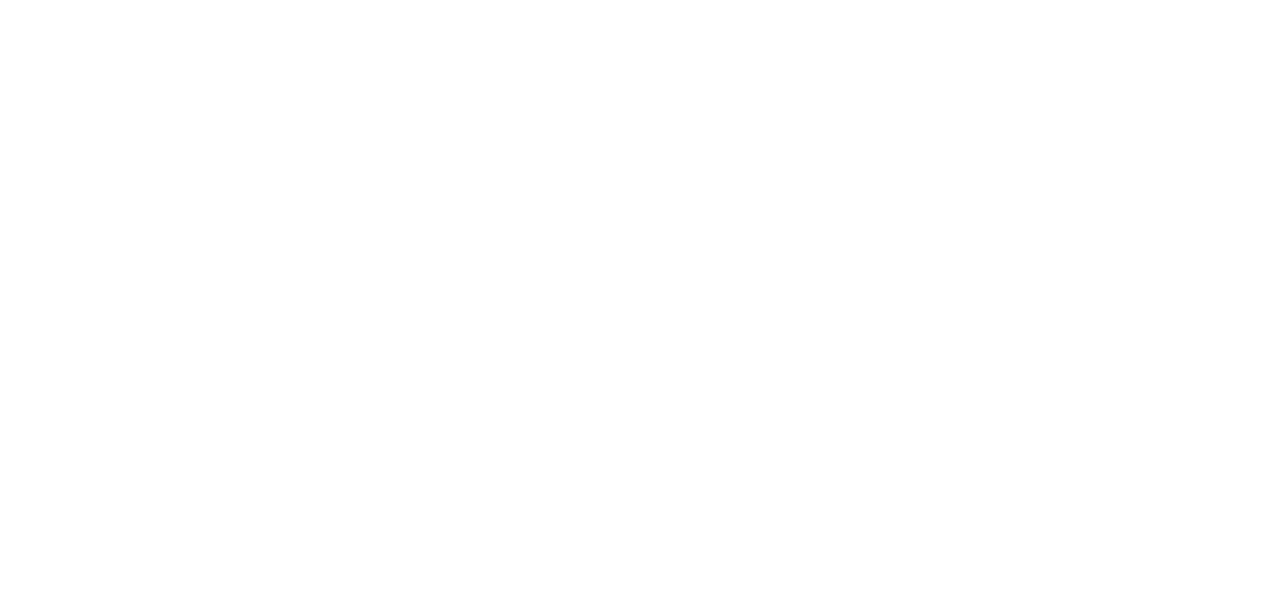
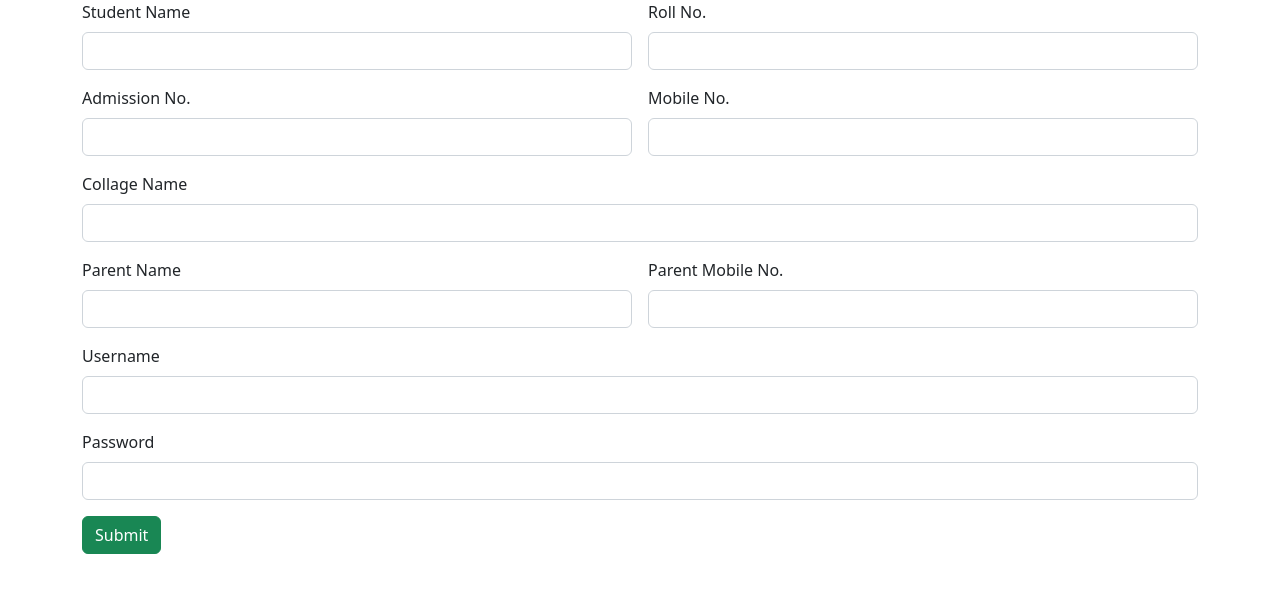
Before and after one commit to Sayanaann/Student-Web-app, a plain HTML site: page index.html in a window 1280 px wide. Drawn offline with nearby package versions, Linux system fonts and the light colour scheme.

Commit message:
index.html

```diff
--- a/index.html
+++ b/index.html
@@ -9,6 +9,54 @@
 <link href="https://cdn.jsdelivr.net/npm/bootstrap@5.2.3/dist/css/bootstrap.min.css" rel="stylesheet" integrity="sha384-rbsA2VBKQhggwzxH7pPCaAqO46MgnOM80zW1RWuH61DGLwZJEdK2Kadq2F9CUG65" crossorigin="anonymous">
 </head>
 <body>
+    <div class="container">
+        <div class="row ">
+            <div class="col col-12 col-sm-12 col-md-12 col-lg-12 col-xl-12 col-xxl-12">
+<div class="row g-3">
+    <div class="col col-12 col-sm-6 col-md-6 col-lg-6 col-xl-6 col-xxl-6">
+        <label for="" class="form-label"> Student Name</label>
+        <input type="text" class="form-control">
+    </div>
+    <div class="col col-12 col-sm-6 col-md-6 col-lg-6 col-xl-6 col-xxl-6">
+        <label for="" class="form-label">Roll No.</label>
+        <input type="text" class="form-control">
+    </div>
+    <div class="col col-12 col-sm-6 col-md-6 col-lg-6 col-xl-6 col-xxl-6">
+        <label for="" class="form-label">Admission No.</label>
+        <input type="text" class="form-control">
+    </div>
+    <div class="col col-12 col-sm-6 col-md-6 col-lg-6 col-xl-6 col-xxl-6">
+        <label for="" class="form-label">Mobile No.</label>
+        <input type="text" class="form-control">
+    </div>
+    <div class="col col-12 col-sm-12 col-md-12 col-lg-12 col-xl-12 col-xxl-12">
+        <label for="" class="form-label">Collage Name</label>
+        <input type="text" class="form-control">
+    </div>
+    <div class="col col-12 col-sm-6 col-md-6 col-lg-6 col-xl-6 col-xxl-6">
+        <label for="" class="form-label">Parent Name</label>
+        <input type="text" class="form-control">
+    </div>
+    <div class="col col-12 col-sm-6 col-md-6 col-lg-6 col-xl-6 col-xxl-6">
+        <label for="" class="form-label">Parent Mobile No.</label>
+        <input type="text" class="form-control">
+    </div>
+    <div class="col col-12 col-sm-12 col-md-12 col-lg-12 col-xl-12 col-xxl-12">
+        <label for="" class="form-label">Username</label>
+        <input type="text" class="form-control">
+    </div>
+    <div class="col col-12 col-sm-12 col-md-12 col-lg-12 col-xl-12 col-xxl-12">
+        <label for="" class="form-label">Password</label>
+        <input type="text" class="form-control">
+    </div>
+    <div class="col col-12 col-sm-12 col-md-12 col-lg-12 col-xl-12 col-xxl-12">
+        <button class="btn btn-success">Submit</button>
+    </div>
+</div>
+
+            </div>
+        </div>
+    </div>
 
 
     <!-- JavaScript Bundle with Popper -->
```
